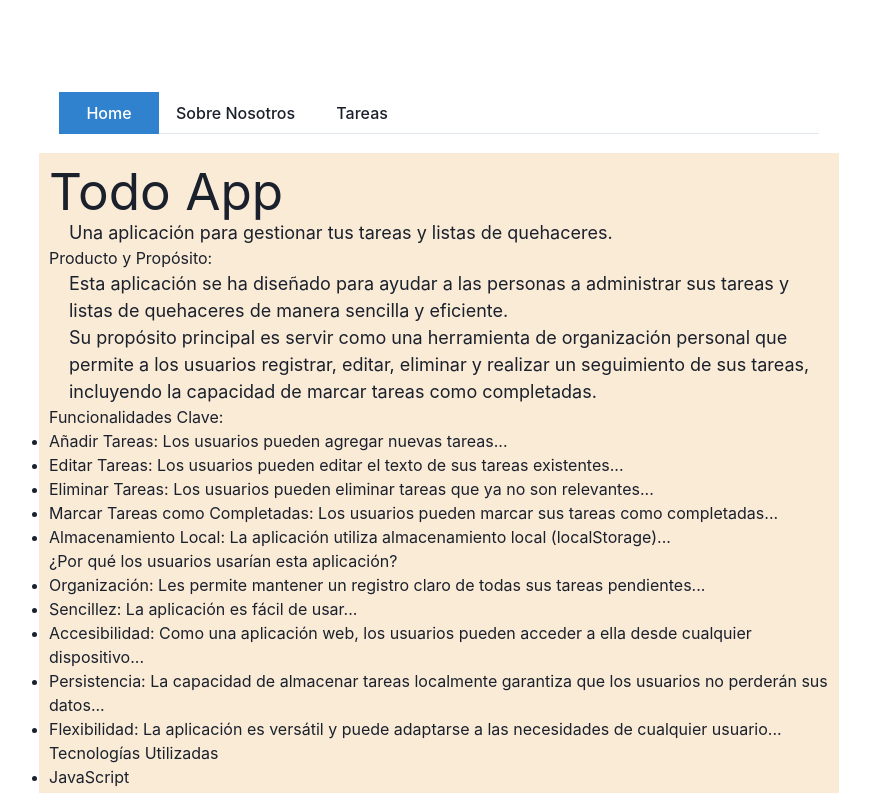
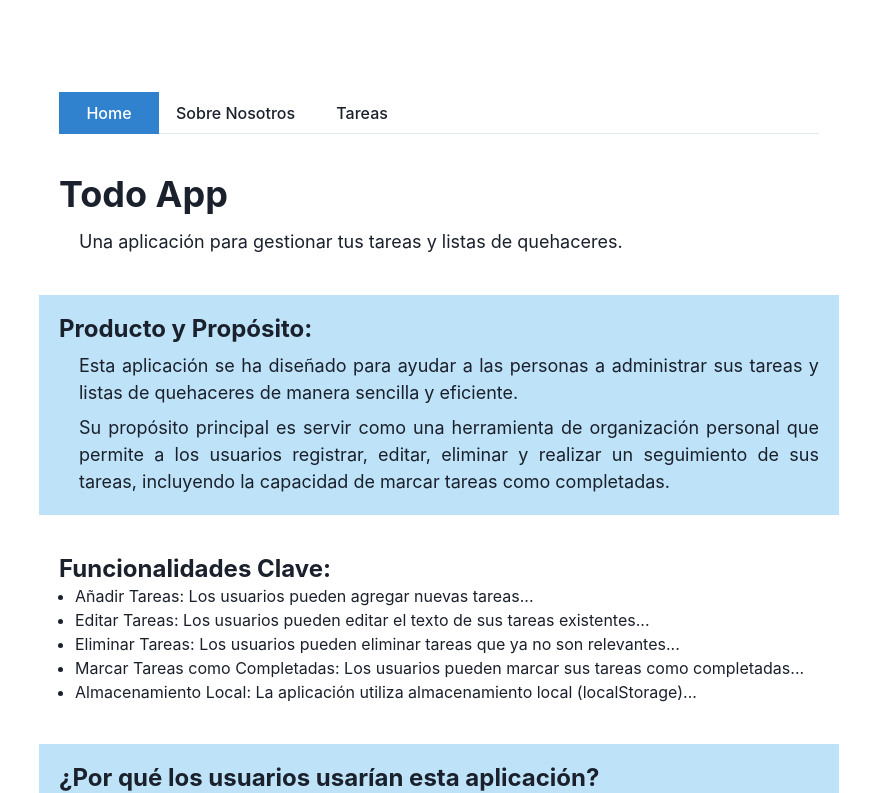
Before and after one commit to darwinweb/my-react-task-list, a React (Vite) app: page /sobre-nosotros in a window 1280 px wide. Shown: the top 793 px of the page, without its empty margins (201-1071 px from the left). Built offline with nearby package versions, Linux system fonts and the light colour scheme.

Commit message:
nueva modificacion de estilos

```diff
--- a/src/App.css
+++ b/src/App.css
@@ -4,26 +4,13 @@
   margin: 0 auto;
   padding: 2rem;
 }
-body{
-  background-color: rgb(246, 227, 204);
-
-}
 
 .container-app{
   width: 800px;
 }
 
-.home{
-  background-color: rgb(205, 175, 143);
-  height: 550px;
-  text-align: justify;
-  padding: 40px;
-  border: 1px solid #ccc;
-  box-shadow: 0 4px 8px 10px rgba(0, 0, 0, 0.1);
-  border-radius: 20px;
-  margin-top: 10%;
 
-}.texto-bienvenida{
+.texto-bienvenida{
   margin-right: 15px;
   padding: 10px;
   color: rgb(255, 255, 255);
@@ -58,11 +45,6 @@ img{
 
 }
 
-.container-about{
-  background-color: antiquewhite;
-  padding: 10px;
-
-}
 
 .input-tittle {
   max-width: 100%;
@@ -120,24 +102,11 @@ img{
 
 }
 
-.agregar:hover {
-  background-color: rgb(228, 149, 74);
-}
-
-
-.editar:hover{
-  background-color: rgb(234, 196, 169);
-}
-
-.borrar:hover{
-  background-color: rgb(216, 118, 118);
-}
-
 .task {
     width: 97%;
     min-height: 90px;
     margin-top: 20px;
-    background-color: rgb(243, 221, 177);
+    background-color: rgb(177, 209, 243);
     border-radius: 10px;
     padding: 10px;
 }
@@ -147,9 +116,6 @@ p {
   font-size: large;
 }
 
-.tarea-titulo{
-  margin: 0px;
-}
 
 .descripcion{
   margin: 0;
@@ -158,9 +124,6 @@ p {
 }
 
 .input-update{
-  background-color: rgb(241, 208, 165);
-  width: 300px;
-  border-color: antiquewhite;
   border-radius: 5px;
   font-size: large;
 }
@@ -194,14 +157,3 @@ p {
   justify-content:center;
   margin-top: 10px;
 }
-
-.boton-clear{
-  background-color: brown;
-  width: 140px;
-  height: 60px;
-  font-size: larger;
-  margin-top: 10px;
-}
-.boton-clear:hover {
-  background-color: rgb(229, 67, 35);
-}
--- a/src/Components/TaskList.jsx
+++ b/src/Components/TaskList.jsx
@@ -1,6 +1,7 @@
-import { FaEdit, FaTrash, FaCheckSquare } from 'react-icons/fa';
+import { FaEdit, FaTrash } from 'react-icons/fa';
 import { useContext } from 'react';
 import Context from '../contexts/context';
+import { Button, Checkbox } from '@chakra-ui/react';
 
 
 function TaskList() {
@@ -15,7 +16,6 @@ function TaskList() {
     setEditTask
   } = useContext(Context);
 
-  console.log(tasks)
   return (
     <div >
       {tasks.map((tarea) => (
@@ -35,10 +35,12 @@ function TaskList() {
           ) : (
             <div className="task-content">
 
-              <input
-                type='checkbox'
-                className='completar'
-                onClick={() => completarTarea(tarea)}/>
+              <Checkbox
+              onClick={() => completarTarea(tarea)}
+              size='lg'
+              colorScheme='green'
+              p='10px'
+              />
 
               <p>
                 <strong className='tarea'>Tarea: </strong>
@@ -47,17 +49,18 @@ function TaskList() {
                 {tarea.isComplete ? <del className='descripcion'>{tarea.description}</del> : <p className='descripcion'>{tarea.description}</p>  }
               </p>
 
-              <button
-                className='editar'
+              <Button
+                w='50px'
                 onClick={() => setEditTask(tarea)}>
                 <FaEdit className='edit-icon'/>
-              </button>
+              </Button>
 
-              <button
-              className='borrar'
+              <Button
+                w='50px'
+                ml='15px'
                 onClick={() =>  borrarTarea(tarea)}>
                 <FaTrash className='delete-icon'/>
-                </button>
+                </Button>
 
             </div>
           )}
@@ -66,12 +69,15 @@ function TaskList() {
     ))}
       <div className="contenedor-clear">
 
-        <button
-        className="boton-clear"
+        <Button
+         m='20px' p='30px'
+         bg='red.500'
+         name='limpiar'
+         fontSize='20px'
         style={{ color: "white" }}
         onClick={eliminarTodasLasTareas}>
           Limpiar
-        </button>
+        </Button>
 
       </div>
     </div>
--- a/src/routes/Home.jsx
+++ b/src/routes/Home.jsx
@@ -1,26 +1,24 @@
 import React from 'react'
-import { Card, Image, CardBody, CardFooter, Stack, Heading, Text, Divider, ButtonGroup, Button } from '@chakra-ui/react'
+import { Box, Image, Heading, Text, Center } from '@chakra-ui/react'
 
 const Home = () => {
 
   const appName = "Todo App"
 
   return (
- <Card maxW='lg'
-      mt='40px'
 
-  >
-  <CardBody
-
-  >
+    <Center as='section' bg='gray.100'h='100vh' >
+      <Box maxW='420px' bg='white' p='8' h='95vh' >
         <Image
           src='https://avatars.githubusercontent.com/u/61118853?s=200&v=4'
           alt='Logo Ada school'
-      borderRadius='lg'
+          objectFit='cover'
+          mx='auto'
         />
-    <Stack mt='6' spacing='3'>
-      <Heading size='lg'>Todo App</Heading>
-      <Text>
+        <Center>
+          <Heading my='6'>Todo App</Heading>
+        </Center>
+        <Text textAlign='justify'pr='20px' >
            ¡Bienvenido a {appName}, tu compañero de tareas diarias! Estamos emocionados de tenerte aquí
             para ayudarte a organizar y simplificar tu vida cotidiana. Con {appName},
             puedes crear listas de tareas, asignar prioridades, establecer fechas límite
@@ -29,27 +27,8 @@ const Home = () => {
             facilitar tu proceso de toma de decisiones y garantizar que no se te escape nada importante.
             ¡Haz de {appName} tu aliado para lograr una mayor productividad y menos estrés!.
         </Text>
-      <Text color='blue.600' fontSize='2xl'>
-        $450
-      </Text>
-    </Stack>
-  </CardBody>
-  <Divider />
-  <CardFooter>
-    <ButtonGroup spacing='2'>
-      <Button variant='solid' colorScheme='blue'>
-        Buy now
-      </Button>
-      <Button variant='ghost' colorScheme='blue'>
-        Add to cart
-      </Button>
-    </ButtonGroup>
-  </CardFooter>
-</Card>
-  //  <div className='home'>
-  //   <Header/>
-  //   <p className='texto-bienvenida'>{welcome}</p>
-  //     </div>
+      </Box>
+    </Center>
   )
 }
 
--- a/src/routes/SobreNosotros.jsx
+++ b/src/routes/SobreNosotros.jsx
@@ -1,50 +1,69 @@
 import React from 'react'
+import { Box, Heading, Text, UnorderedList, ListItem } from "@chakra-ui/react";
 
 const SobreNosotros = () => {
   return (
-    <div className='container-about'>
+    <Box textAlign='justify'   >
+      <Box mb='5' bg='white'p='20px' >
       <header>
-            <h1>Todo App</h1>
-            <p>Una aplicación para gestionar tus tareas y listas de quehaceres.</p>
+        <Heading fontSize="4xl" mb='3' >Todo App</Heading>
+        <Text>Una aplicación para gestionar tus tareas y listas de quehaceres.</Text>
       </header>
+      </Box>
 
+      <Box mb='5'p='20px' bg='blue.100'>
       <section>
-            <h2>Producto y Propósito:</h2>
-            <p>Esta aplicación se ha diseñado para ayudar a las personas a administrar sus tareas y listas de quehaceres de manera sencilla y eficiente.</p>
-            <p>Su propósito principal es servir como una herramienta de organización personal que permite a los usuarios registrar, editar, eliminar y realizar un seguimiento de sus tareas, incluyendo la capacidad de marcar tareas como completadas.</p>
+        <Heading fontSize="2xl" mb='2'  >Producto y Propósito:</Heading>
+        <Text mb='2'>
+          Esta aplicación se ha diseñado para ayudar a las personas a administrar
+          sus tareas y listas de quehaceres de manera sencilla y eficiente.
+        </Text>
+        <Text>
+          Su propósito principal es servir como una herramienta de organización
+          personal que permite a los usuarios registrar, editar, eliminar y realizar un
+          seguimiento de sus tareas, incluyendo la capacidad de marcar tareas como completadas.
+        </Text>
       </section>
+      </Box>
 
+      <Box mb='5' bg='white' p='20px' >
       <section>
-            <h2>Funcionalidades Clave:</h2>
-            <ul>
-                <li>Añadir Tareas: Los usuarios pueden agregar nuevas tareas...</li>
-                <li>Editar Tareas: Los usuarios pueden editar el texto de sus tareas existentes...</li>
-                <li>Eliminar Tareas: Los usuarios pueden eliminar tareas que ya no son relevantes...</li>
-                <li>Marcar Tareas como Completadas: Los usuarios pueden marcar sus tareas como completadas...</li>
-                <li>Almacenamiento Local: La aplicación utiliza almacenamiento local (localStorage)...</li>
-            </ul>
+        <Heading fontSize="2xl">Funcionalidades Clave:</Heading>
+        <UnorderedList>
+          <ListItem>Añadir Tareas: Los usuarios pueden agregar nuevas tareas...</ListItem>
+          <ListItem>Editar Tareas: Los usuarios pueden editar el texto de sus tareas existentes...</ListItem>
+          <ListItem>Eliminar Tareas: Los usuarios pueden eliminar tareas que ya no son relevantes...</ListItem>
+          <ListItem>Marcar Tareas como Completadas: Los usuarios pueden marcar sus tareas como completadas...</ListItem>
+          <ListItem>Almacenamiento Local: La aplicación utiliza almacenamiento local (localStorage)...</ListItem>
+        </UnorderedList>
       </section>
+      </Box>
 
+      <Box mb='5' p='20px' bg='blue.100'>
       <section>
-            <h2>¿Por qué los usuarios usarían esta aplicación?</h2>
-            <ul>
-                <li>Organización: Les permite mantener un registro claro de todas sus tareas pendientes...</li>
-                <li>Sencillez: La aplicación es fácil de usar...</li>
-                <li>Accesibilidad: Como una aplicación web, los usuarios pueden acceder a ella desde cualquier dispositivo...</li>
-                <li>Persistencia: La capacidad de almacenar tareas localmente garantiza que los usuarios no perderán sus datos...</li>
-                <li>Flexibilidad: La aplicación es versátil y puede adaptarse a las necesidades de cualquier usuario...</li>
-            </ul>
+        <Heading fontSize="2xl">¿Por qué los usuarios usarían esta aplicación?</Heading>
+        <UnorderedList>
+          <ListItem>Organización: Les permite mantener un registro claro de todas sus tareas pendientes...</ListItem>
+          <ListItem>Sencillez: La aplicación es fácil de usar...</ListItem>
+          <ListItem>Accesibilidad: Como una aplicación web, los usuarios pueden acceder a ella desde cualquier dispositivo...</ListItem>
+          <ListItem>Persistencia: La capacidad de almacenar tareas localmente garantiza que los usuarios no perderán sus datos...</ListItem>
+          <ListItem>Flexibilidad: La aplicación es versátil y puede adaptarse a las necesidades de cualquier usuario...</ListItem>
+        </UnorderedList>
       </section>
+      </Box>
+
+      <Box mb='' bg='white' p='20px' >
         <section>
-            <h2>Tecnologías Utilizadas</h2>
-            <ul>
-                <li>JavaScript</li>
-                <li>React</li>
-                <li>HTML</li>
-                <li>CSS</li>
-            </ul>
+        <Heading fontSize="2xl">Tecnologías Utilizadas</Heading>
+        <UnorderedList>
+          <ListItem>JavaScript</ListItem>
+          <ListItem>React</ListItem>
+          <ListItem>HTML</ListItem>
+          <ListItem>CSS</ListItem>
+        </UnorderedList>
       </section>
-    </div>
+      </Box>
+    </Box>
   )
 }
 
```
Also changed, not shown: src/Components/FormData.jsx (+24 -9 lines). Lines whose indentation alone changed are shown as unchanged.
